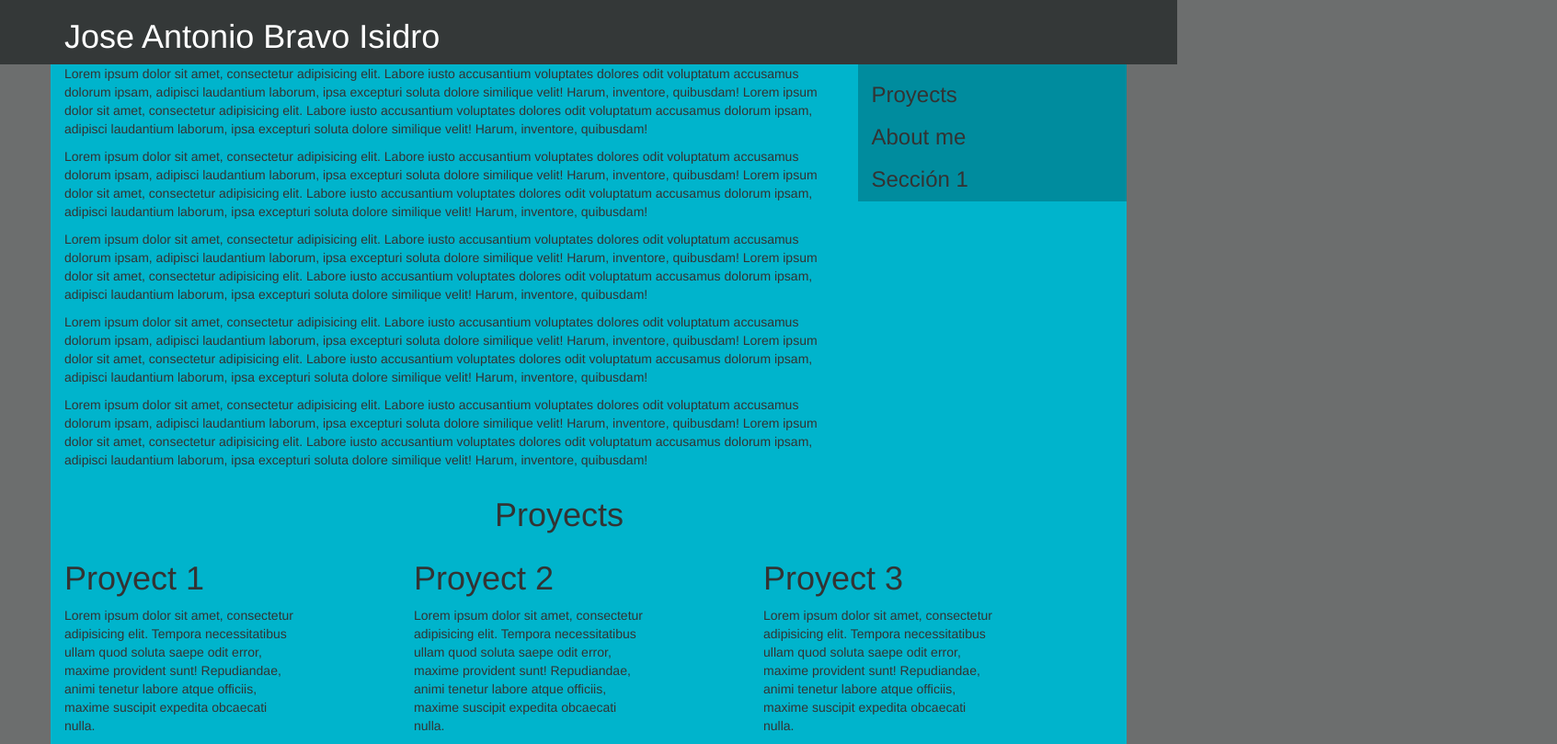
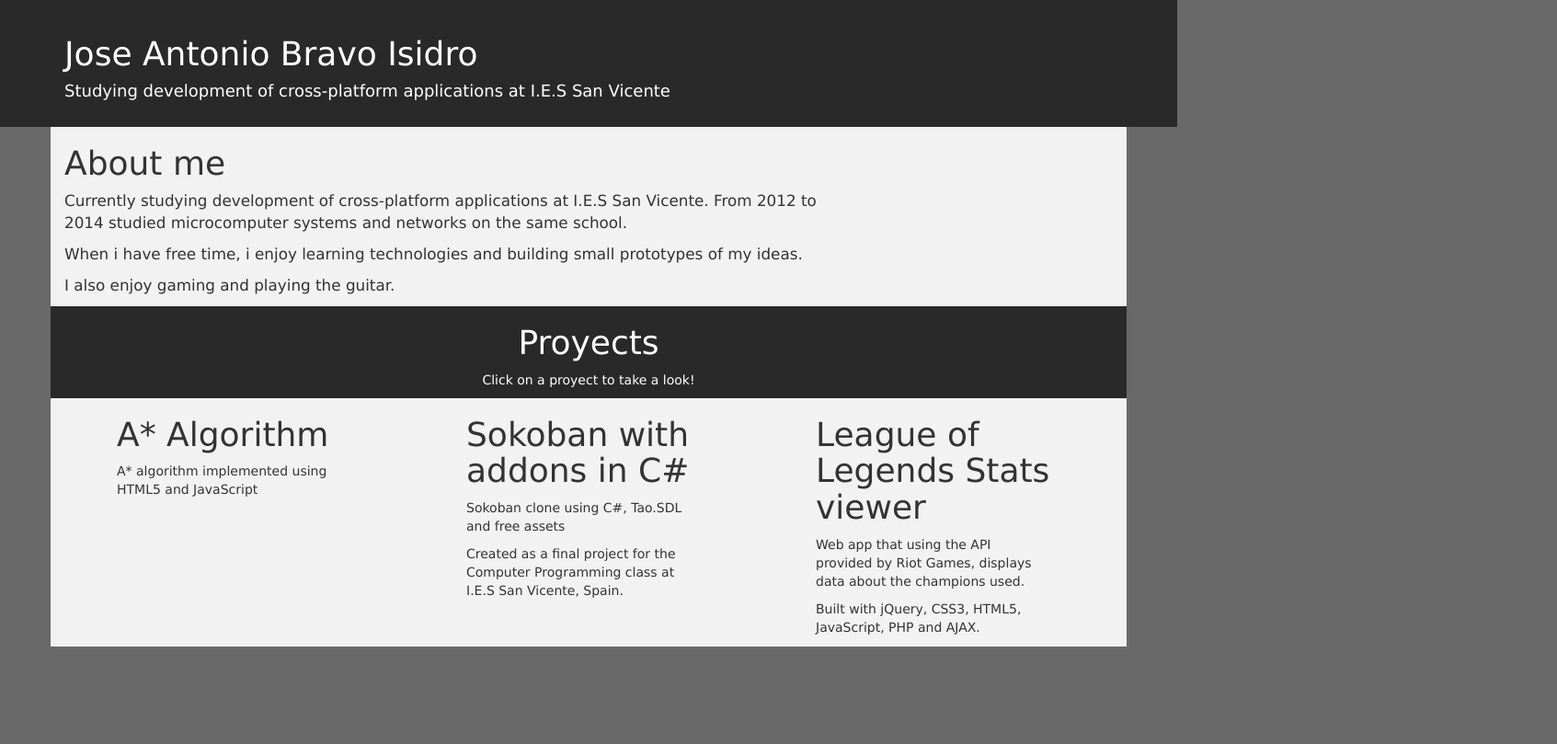
Before and after one commit to ja-bravo/ja-bravo.github.io, a plain HTML site: page index.html in a window 1280 px wide. Shown: the whole page at 92% size, 1693 px wide, since content can reach past the window. Drawn offline with nearby package versions, Linux system fonts and the light colour scheme.

Commit message:
Updated web

```diff
--- a/CSS/style.css
+++ b/CSS/style.css
@@ -1,27 +1,32 @@
+* {
+	font-family: 'Lucida Grande', 'Calibri', Helvetica, Arial, sans-serif;
+}
+
 header {
-	background-color: #343838;
+	background-color: rgb(41, 41, 41);
+	color: white;
+	padding-top: 1.5%;
+	padding-bottom: 1.5%;
+}
+
+html, body {
+	background-color: rgb(105, 105, 105) !important;
+}
+
+#main {
+	background-color: #F2F2F2;
+}
+
+#proyect1 {
+	margin-left: 5%;
+}
+
+#proyectsBar {
+	text-align: center;
+	background-color: rgb(41, 41, 41);
 	color: white;
 }
 
-html, body {
-	background-color: #6C6E6E !important;
+#aboutMe {
+	font-size: 120%;
 }
-
-aside {
-	background-color: #008C9E;
-}
-
-.item {
-	margin-left: 10%;
-}
-
-#menu a {
-	text-decoration: none;
-}
-#main {
-	background-color: #00B4CC;
-}
-
-.centered {
-	margin-left: 40%;
-}
--- a/JS/script.js
+++ b/JS/script.js
@@ -1,22 +1,13 @@
 $(document).ready(function() {
-    $('#menu').accordion({
-    	active: false,
-  		collapsible: true,
+    $('#proyect1').click(function(){
+        window.location.href = "Pathfinder/pathfinder.html";
     });
 
-    $('.proyect').click(function(){
-    	window.location.href = "http://ja-bravo.github.io/Sokoban/";
+    $('#proyect2').click(function(){
+        window.location.href = "http://ja-bravo.github.io/Sokoban/";
     });
 
-    $('.proyect').mouseenter(function(){
-    	$(this).css("background-color","#4CCADB");
+    $('#proyect3').click(function(){
+    	window.location.href = "http://ja-bravo.github.io/League-of-Legends-stats-viewer/";
     });
-
-    $('.proyect').mouseleave(function(){
-    	$(this).css("background-color","#00B4CC");
-    });
-
 });
-
-
-alert(!![]);
--- a/index.html
+++ b/index.html
@@ -2,13 +2,13 @@
 <html lang="en">
 <head>
 	<meta charset="UTF-8">
-	<title>Document</title>
+	<title>Jose Antonio Bravo</title>
 	<meta name="viewport" content="width=device-width, user-scalable=no, initial-scale=1.0, maximum-scale=1.0, minimum-scale=1.0">
 	<link rel="stylesheet" href="CSS/style.css"/>
 	<link rel="stylesheet" href="https://maxcdn.bootstrapcdn.com/bootstrap/3.3.4/css/bootstrap.min.css">
-	<script src="https://maxcdn.bootstrapcdn.com/bootstrap/3.3.4/js/bootstrap.min.js"></script>
 	<script src="http://code.jquery.com/jquery-2.1.4.min.js"></script>
 	<script src="http://ajax.googleapis.com/ajax/libs/jqueryui/1.9.1/jquery-ui.min.js"></script>
+	<script src="https://maxcdn.bootstrapcdn.com/bootstrap/3.3.4/js/bootstrap.min.js"></script>
 	<script src="JS/script.js"></script>
 
 </head>
@@ -17,82 +17,54 @@
 	<header>
 		<div class="container">
 			<h1>Jose Antonio Bravo Isidro</h1>
+			<h4>Studying development of cross-platform applications at I.E.S San Vicente</h4>
 		</div>
 	</header>
 
 	<section id="main" class="container">
 		<div class="row">
-			<article class="col-xs-12 col-md-9">
-				<p>Lorem ipsum dolor sit amet, consectetur adipisicing elit. Labore iusto accusantium voluptates dolores odit voluptatum accusamus dolorum ipsam, adipisci laudantium laborum, ipsa excepturi soluta dolore similique velit! Harum, inventore, quibusdam!
+			<article id="aboutMe" class="col-xs-12 col-md-9">
+				<h1> About me </h1>
+				<p> Currently studying development of cross-platform applications at I.E.S San Vicente.
+				    From 2012 to 2014 studied microcomputer systems and networks on the same school.</p>
 
-				Lorem ipsum dolor sit amet, consectetur adipisicing elit. Labore iusto accusantium voluptates dolores odit voluptatum accusamus dolorum ipsam, adipisci laudantium laborum, ipsa excepturi soluta dolore similique velit! Harum, inventore, quibusdam!</p>
+				<p>When i have free time, i enjoy learning technologies and building small prototypes of my ideas.</p>
+				<p>I also enjoy gaming and playing the guitar.</p>
+			</article>
+		</div>
 
-				<p>Lorem ipsum dolor sit amet, consectetur adipisicing elit. Labore iusto accusantium voluptates dolores odit voluptatum accusamus dolorum ipsam, adipisci laudantium laborum, ipsa excepturi soluta dolore similique velit! Harum, inventore, quibusdam!
-
-				Lorem ipsum dolor sit amet, consectetur adipisicing elit. Labore iusto accusantium voluptates dolores odit voluptatum accusamus dolorum ipsam, adipisci laudantium laborum, ipsa excepturi soluta dolore similique velit! Harum, inventore, quibusdam!</p>
-
-				<p>Lorem ipsum dolor sit amet, consectetur adipisicing elit. Labore iusto accusantium voluptates dolores odit voluptatum accusamus dolorum ipsam, adipisci laudantium laborum, ipsa excepturi soluta dolore similique velit! Harum, inventore, quibusdam!
-
-				Lorem ipsum dolor sit amet, consectetur adipisicing elit. Labore iusto accusantium voluptates dolores odit voluptatum accusamus dolorum ipsam, adipisci laudantium laborum, ipsa excepturi soluta dolore similique velit! Harum, inventore, quibusdam!</p>
-
-				<p>Lorem ipsum dolor sit amet, consectetur adipisicing elit. Labore iusto accusantium voluptates dolores odit voluptatum accusamus dolorum ipsam, adipisci laudantium laborum, ipsa excepturi soluta dolore similique velit! Harum, inventore, quibusdam!
-
-				Lorem ipsum dolor sit amet, consectetur adipisicing elit. Labore iusto accusantium voluptates dolores odit voluptatum accusamus dolorum ipsam, adipisci laudantium laborum, ipsa excepturi soluta dolore similique velit! Harum, inventore, quibusdam!</p>
-
-				<p>Lorem ipsum dolor sit amet, consectetur adipisicing elit. Labore iusto accusantium voluptates dolores odit voluptatum accusamus dolorum ipsam, adipisci laudantium laborum, ipsa excepturi soluta dolore similique velit! Harum, inventore, quibusdam!
-
-				Lorem ipsum dolor sit amet, consectetur adipisicing elit. Labore iusto accusantium voluptates dolores odit voluptatum accusamus dolorum ipsam, adipisci laudantium laborum, ipsa excepturi soluta dolore similique velit! Harum, inventore, quibusdam!</p>
-
-			</article>
-
-			<aside class="col-xs-12 col-md-3">
-				<div id="menu">
-		            <h3>Proyects</h3>
-		            <div>
-		                <p class="item">Nothing 1</p>
-		                <p class="item">Nothing 2</p>
-		                <p class="item">Nothing 3</p>
-		            </div>
-
-		            <h3>About me</h3>
-		            <div>
-		                <a href="https://github.com/ja-bravo"><p class="item">Github</p></a>
-		            </div>
-
-		            <h3>Sección 1</h3>
-		            <div>
-		                <p class="item">¡Soy la primera sección!</p>
-		            </div>
-	        	</div>
-			</aside>
+		<div id="proyectsBar" class="row">
+			<div class="col-xs-12">
+				<h1> Proyects </h1>
+				<p> Click on a proyect to take a look! </p>
+			</div>
 		</div>
 
 		<div class="row">
-			<h1 class="col-xs-12 centered"> Proyects </h1>
-		</div>
-		<div class="row">
 			<section class="row container">
-			<div id="proyect1" class="col-xs-3 proyect">
-				<h1>Proyect 1</h1>
-				<p>Lorem ipsum dolor sit amet, consectetur adipisicing elit. Tempora necessitatibus ullam quod soluta saepe odit error, maxime provident sunt! Repudiandae, animi tenetur labore atque officiis, maxime suscipit expedita obcaecati nulla.</p>
+			<div id="proyect1" class="col-xs-12 col-md-3 proyect">
+				<h1>A* Algorithm</h1>
+				<p> A* algorithm implemented using HTML5 and JavaScript </p>
 			</div>
 
 			<div class="col-xs-1">
 
 			</div>
 
-			<div id="proyect2" class="col-xs-3 proyect">
-				<h1>Proyect 2</h1>
-				<p>Lorem ipsum dolor sit amet, consectetur adipisicing elit. Tempora necessitatibus ullam quod soluta saepe odit error, maxime provident sunt! Repudiandae, animi tenetur labore atque officiis, maxime suscipit expedita obcaecati nulla.</p>
+			<div id="proyect2" class="col-xs-12 col-md-3 proyect">
+				<h1>Sokoban with addons in C#</h1>
+				<p>Sokoban clone using C#, Tao.SDL and free assets</p>
+				<p>Created as a final project for the Computer Programming class at I.E.S San Vicente, Spain.</p>
 			</div>
 
 			<div class="col-xs-1">
 
 			</div>
 
-			<div id="proyect3" class="col-xs-3 proyect">
-				<h1>Proyect 3</h1>
-				<p>Lorem ipsum dolor sit amet, consectetur adipisicing elit. Tempora necessitatibus ullam quod soluta saepe odit error, maxime provident sunt! Repudiandae, animi tenetur labore atque officiis, maxime suscipit expedita obcaecati nulla.</p>
+			<div id="proyect3" class="col-xs-12 col-md-3 proyect">
+				<h1>League of Legends Stats viewer</h1>
+				<p>Web app that using the API provided by Riot Games, displays data about the champions used.</p>
+				<p>Built with jQuery, CSS3, HTML5, JavaScript, PHP and AJAX.</p>
 			</div>
 
 			<div class="col-xs-1">
```
Also changed, not shown: Pathfinder/pathfinder.html (+4 -1 lines), Pathfinder/styles.css (+16 -1 lines).
